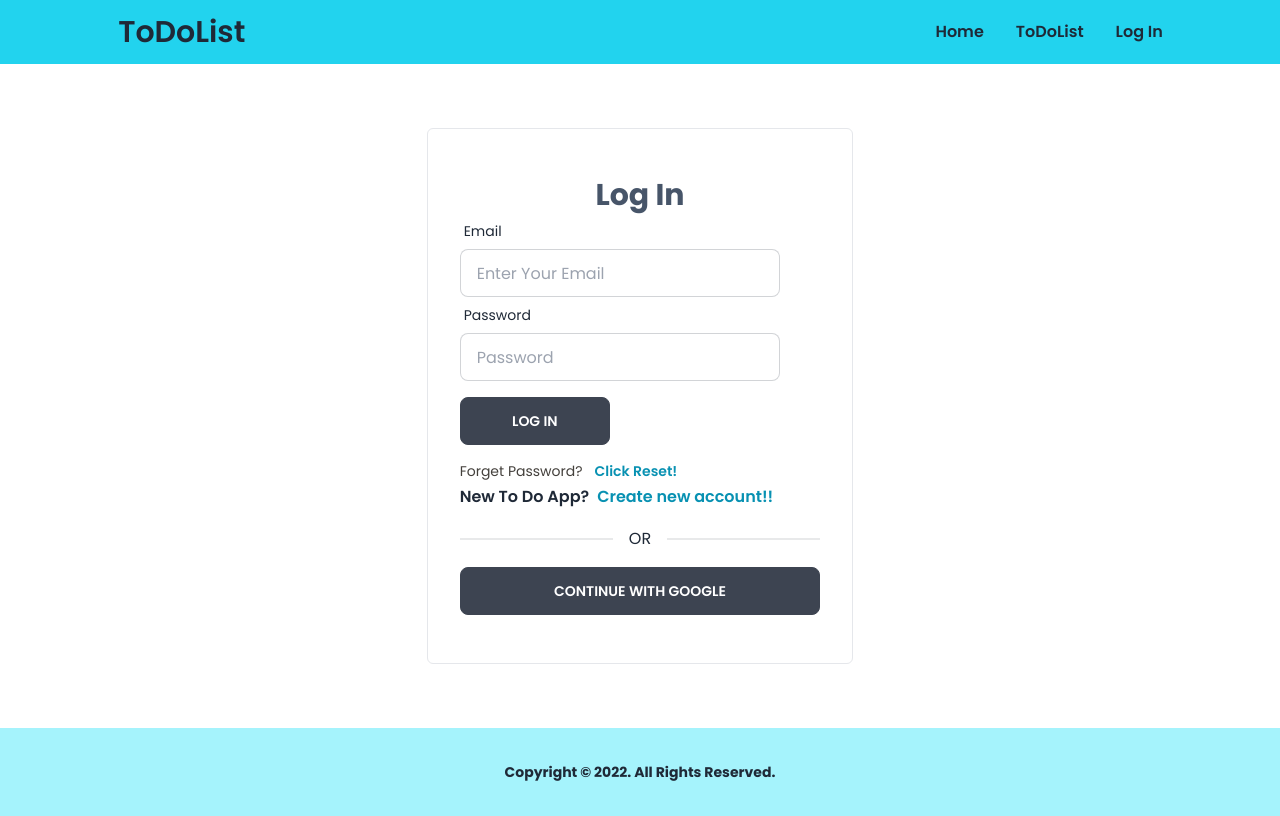
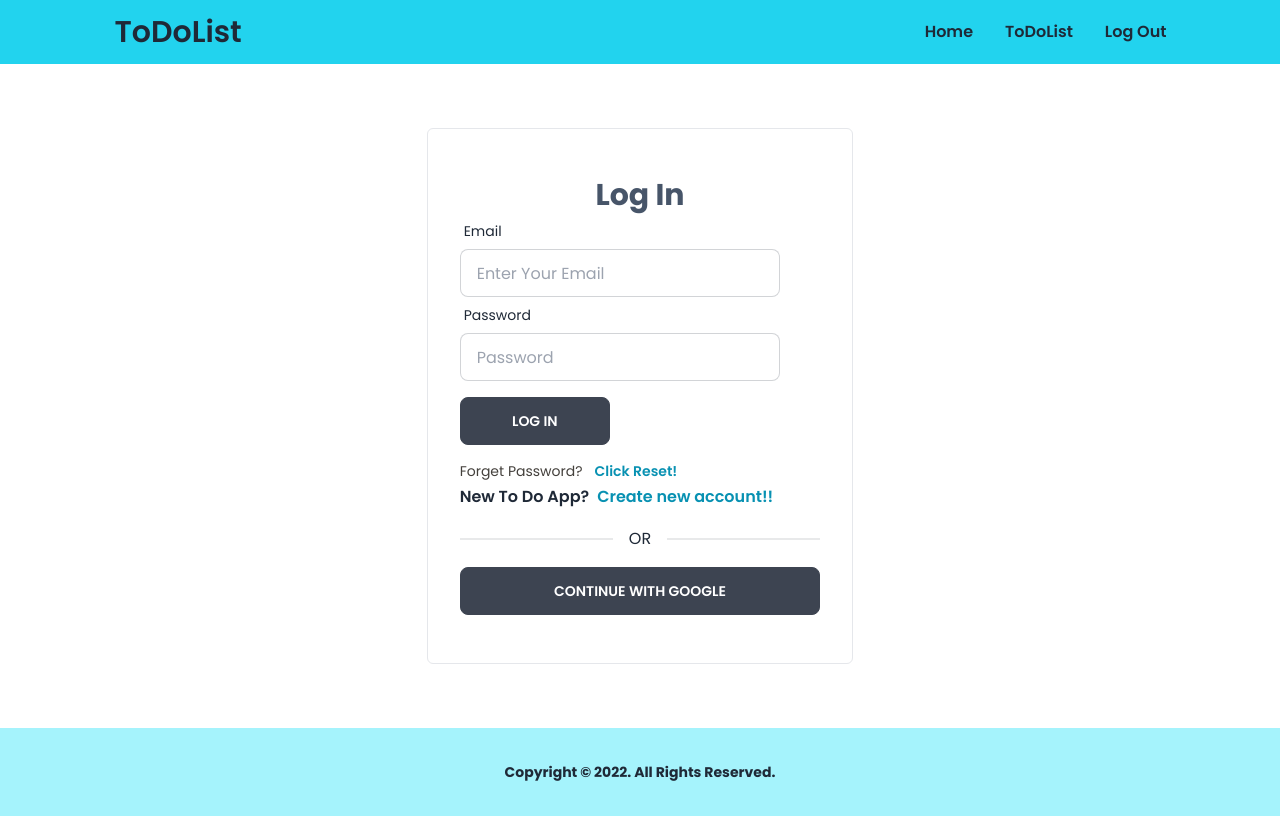
Before and after one commit to NishatFariza/to-do-app-client, a React (Create React App) app: page /login in a window 1280 px wide. Built offline with nearby package versions, Linux system fonts and the light colour scheme; no server answers; sample sign-in values are in the browser's storage.

Commit message:
logout feature implement

```diff
--- a/src/Pages/Auth/LogIn/LogIn.jsx
+++ b/src/Pages/Auth/LogIn/LogIn.jsx
@@ -5,7 +5,6 @@ import {
   useSignInWithEmailAndPassword,
   useSignInWithGoogle,
 } from "react-firebase-hooks/auth";
-
 import auth from "../../../firebase.init";
 import { sendPasswordResetEmail } from "firebase/auth";
 
--- a/src/Pages/Shared/Header/Header.jsx
+++ b/src/Pages/Shared/Header/Header.jsx
@@ -2,6 +2,8 @@ import React from "react";
 import { useAuthState } from "react-firebase-hooks/auth";
 import { Link } from "react-router-dom";
 import auth from "../../../firebase.init";
+
+import { signOut } from "firebase/auth";
 
 const Header = () => {
   const [user] = useAuthState(auth);
@@ -35,11 +37,18 @@ const Header = () => {
             <li>
               <Link to="/todolist">ToDoList</Link>
             </li>
-            {user ? (
+            {user && (
               <li>
-                <Link to="/login">Log Out</Link>
+                <button
+                  onClick={() => {
+                    signOut(auth);
+                  }}
+                >
+                  Log Out
+                </button>
               </li>
-            ) : (
+            )}
+            {!user && (
               <li>
                 <Link to="/login">Log In</Link>
               </li>
@@ -58,9 +67,22 @@ const Header = () => {
           <li>
             <Link to="/todolist">ToDoList</Link>
           </li>
-          <li>
-            <Link to="/login">Log In</Link>
-          </li>
+          {user && (
+            <li>
+              <button
+                onClick={() => {
+                  signOut(auth);
+                }}
+              >
+                Log Out
+              </button>
+            </li>
+          )}
+          {!user && (
+            <li>
+              <Link to="/login">Log In</Link>
+            </li>
+          )}
         </ul>
       </div>
     </div>
```
